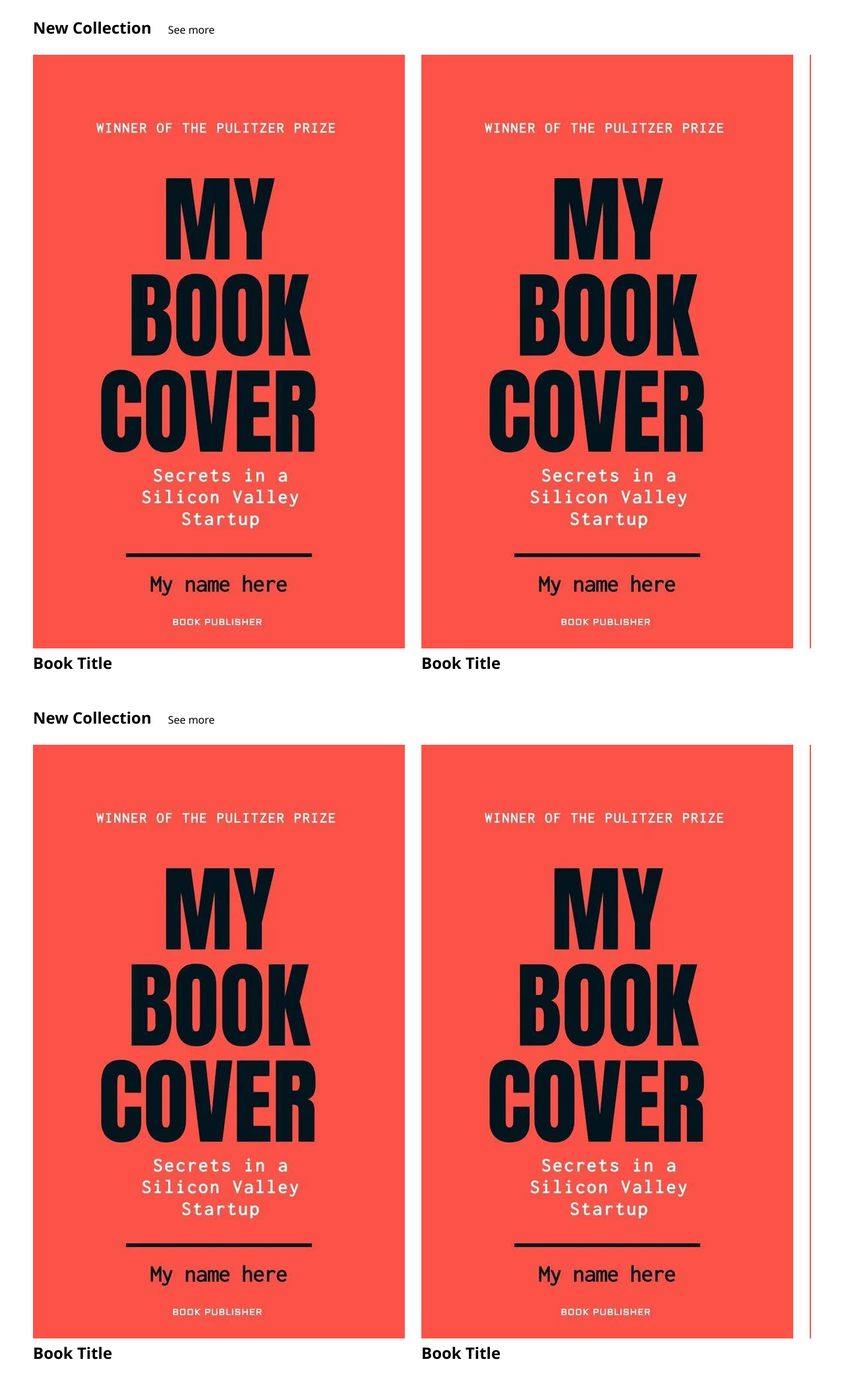
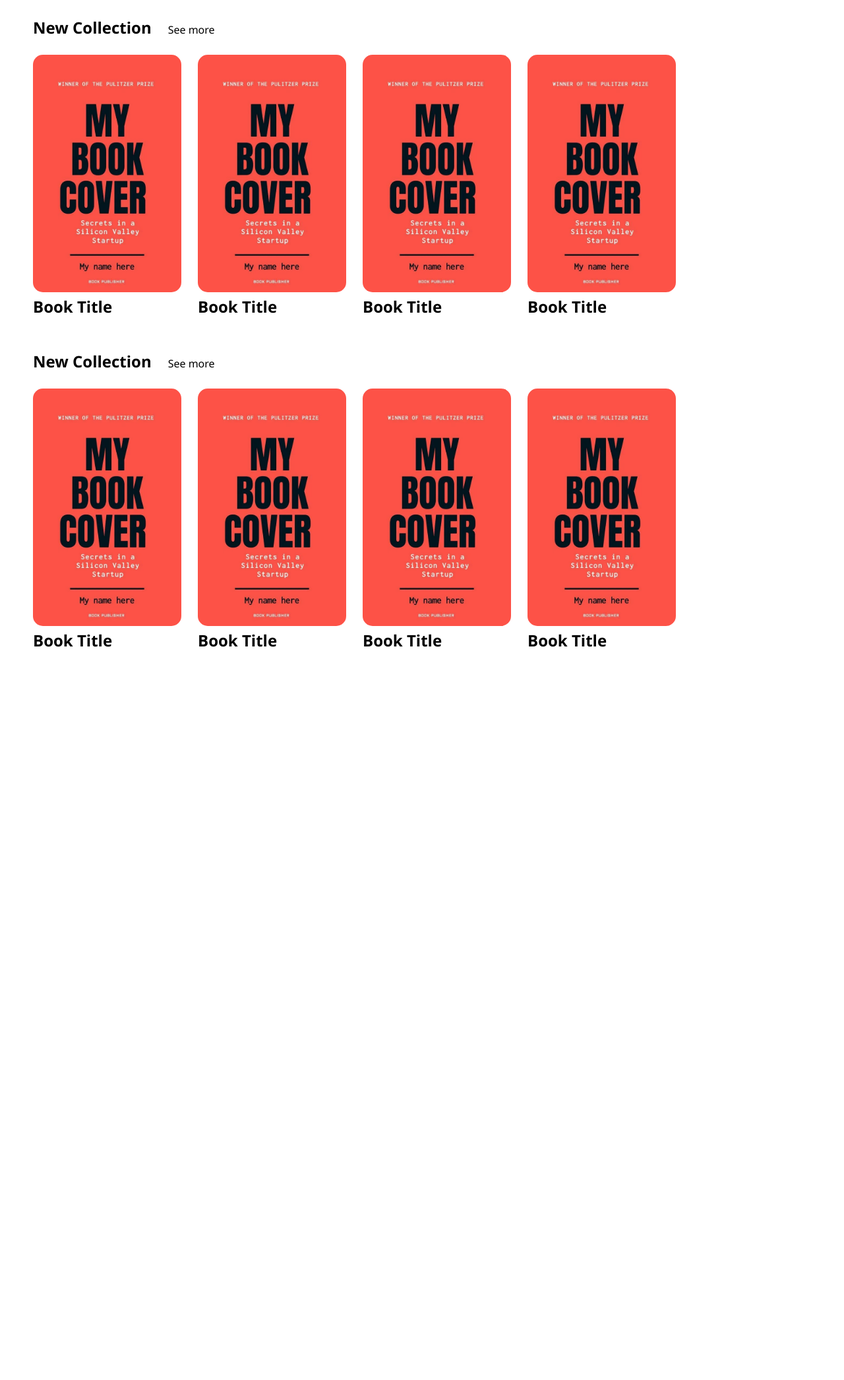
Before and after one commit to ryanfaiz/digilib-web, a PHP site: page /tags in a window 1280 px wide. Shown: the part 63-2155 px from the top of the page at 66% size. After the commit the page ends 1044 px from the top, so only its background shows below. Run offline with PHP 8.4, Linux system fonts and the light colour scheme.

Commit message:
Set book-cover img aspect-ratio and border-radius

```diff
--- a/style/tags.css
+++ b/style/tags.css
@@ -53,3 +53,9 @@ section {
 .book {
     margin: 25px 25px 25px 0px;
 }
+
+.book-cover img {
+    aspect-ratio: 5 / 8;
+    max-height: 360px;
+    border-radius: 15px;
+}
```
